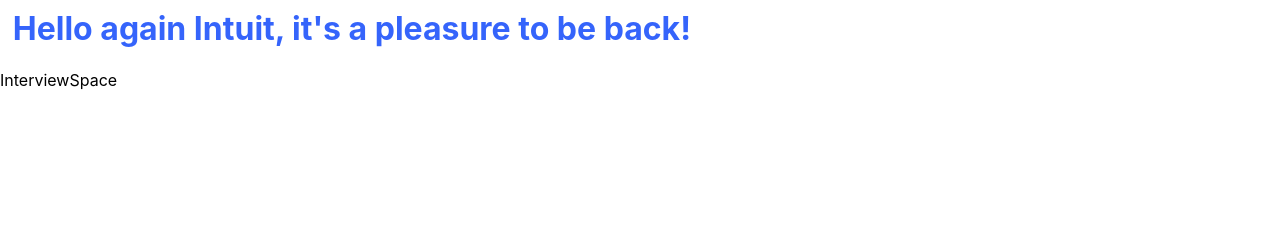
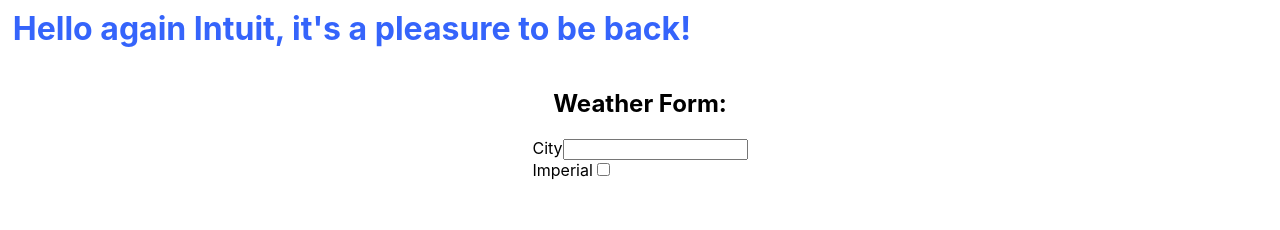
Before and after one commit to matthew9510/craft-front-end, a React (Create React App) app: page / in a window 1280 px wide. Shown: the part 177-407 px from the top of the page. Built offline with nearby package versions, Linux system fonts and the light colour scheme.

Commit message:
feat: weather form created

```diff
--- a/src/components/interview-space/InterviewSpace.tsx
+++ b/src/components/interview-space/InterviewSpace.tsx
@@ -1,4 +1,5 @@
 import React from "react";
+import WeatherForm from "../weather-form/WeatherForm";
 
 interface WeatherData {
   weatherDescription: string;
@@ -58,5 +59,27 @@
   // 1 day forcast
   // Table of 10 day forecast
 
-  return <div>InterviewSpace</div>;
+  const [city, setCity] = React.useState("");
+  const [imperial, setImperial] = React.useState(false);
+
+  const handleSetCity = (city: string): void => {
+    setCity(city);
+  };
+
+  const handleSetImperial = (imperial: boolean): void => {
+    setImperial(!imperial);
+  };
+
+  React.useEffect(() => {
+    console.log("city", city);
+    console.log("imperial", imperial);
+    console.log("weatherData", weatherData);
+  }, [city, imperial]);
+
+  return (
+    <div>
+      <WeatherForm setCity={handleSetCity} setImperial={handleSetImperial} />
+      {/* // pass data to card */}
+    </div>
+  );
 }
--- /dev/null
+++ b/src/components/weather-form/WeatherForm.tsx
@@ -0,0 +1,34 @@
+import React from "react";
+import {FormWrapper} from "./weather-form.styles";
+
+export default function WeatherForm(props: {
+  setCity: (city: string) => void;
+  setImperial: (imperial: boolean) => void;
+}): JSX.Element {
+  return (
+    <FormWrapper>
+      <h2>Weather Form:</h2>
+      <form>
+        <label htmlFor="city">City</label>
+        <input
+          type="text"
+          id="city"
+          name="city"
+          onChange={e => {
+            props.setCity(e.target.value);
+          }}
+        />
+        <br></br>
+        <label htmlFor="imperial">Imperial</label>
+        <input
+          type="checkbox"
+          id="imperial"
+          name="imperial"
+          onChange={e => {
+            props.setImperial(Boolean(e.target.value));
+          }}
+        />
+      </form>
+    </FormWrapper>
+  );
+}
--- /dev/null
+++ b/src/components/weather-form/index.ts
@@ -0,0 +1,3 @@
+import WeatherForm from "./WeatherForm";
+
+export default WeatherForm;
--- /dev/null
+++ b/src/components/weather-form/weather-form.styles.tsx
@@ -0,0 +1,9 @@
+import styled from "styled-components";
+
+export const FormWrapper = styled.div`
+  // center the form
+  display: flex;
+  flex-direction: column;
+  justify-content: center;
+  align-items: center;
+`;
```
Also changed, not shown: 1 other file (tests, documents, lock files or other folders).
